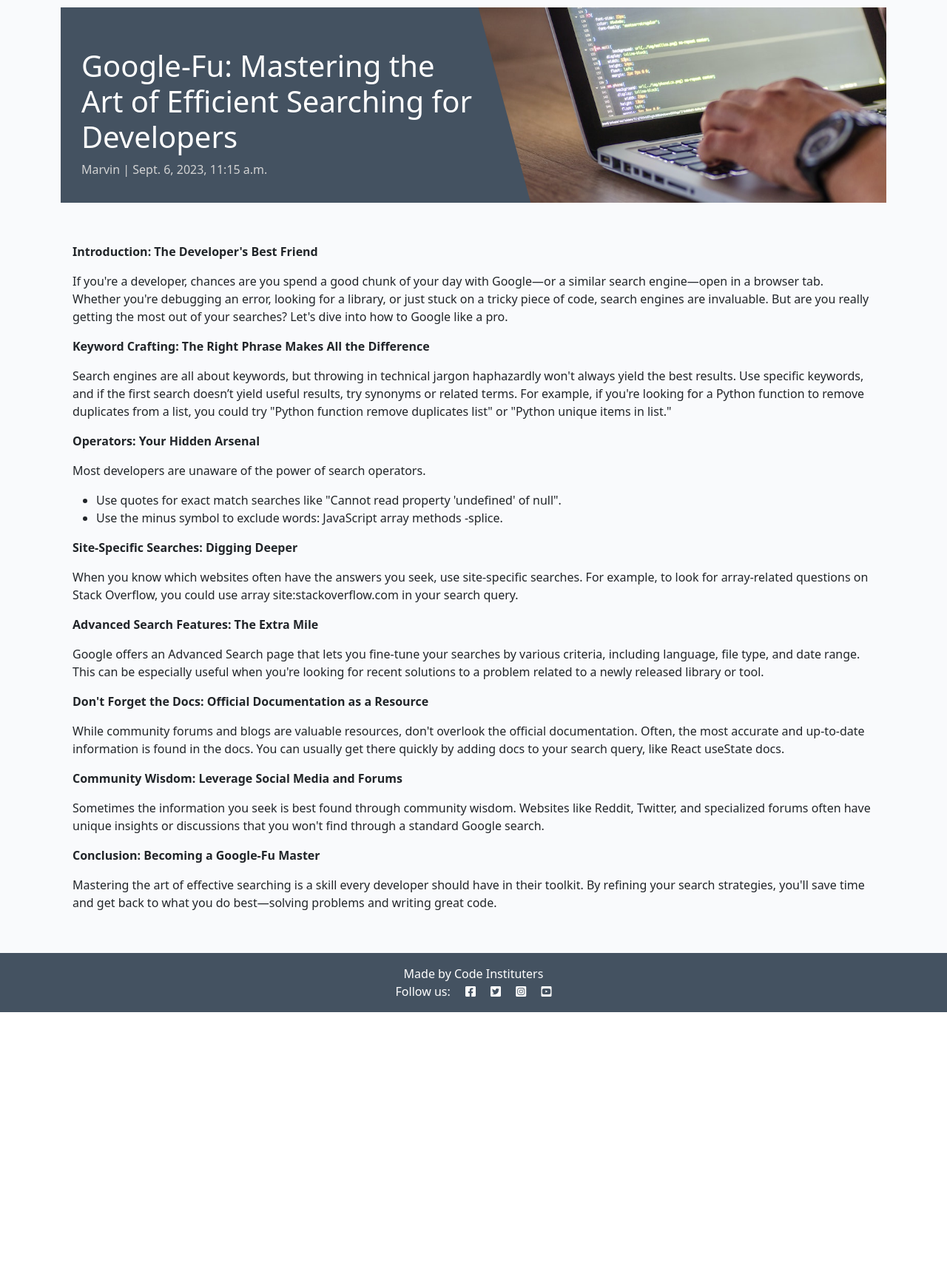
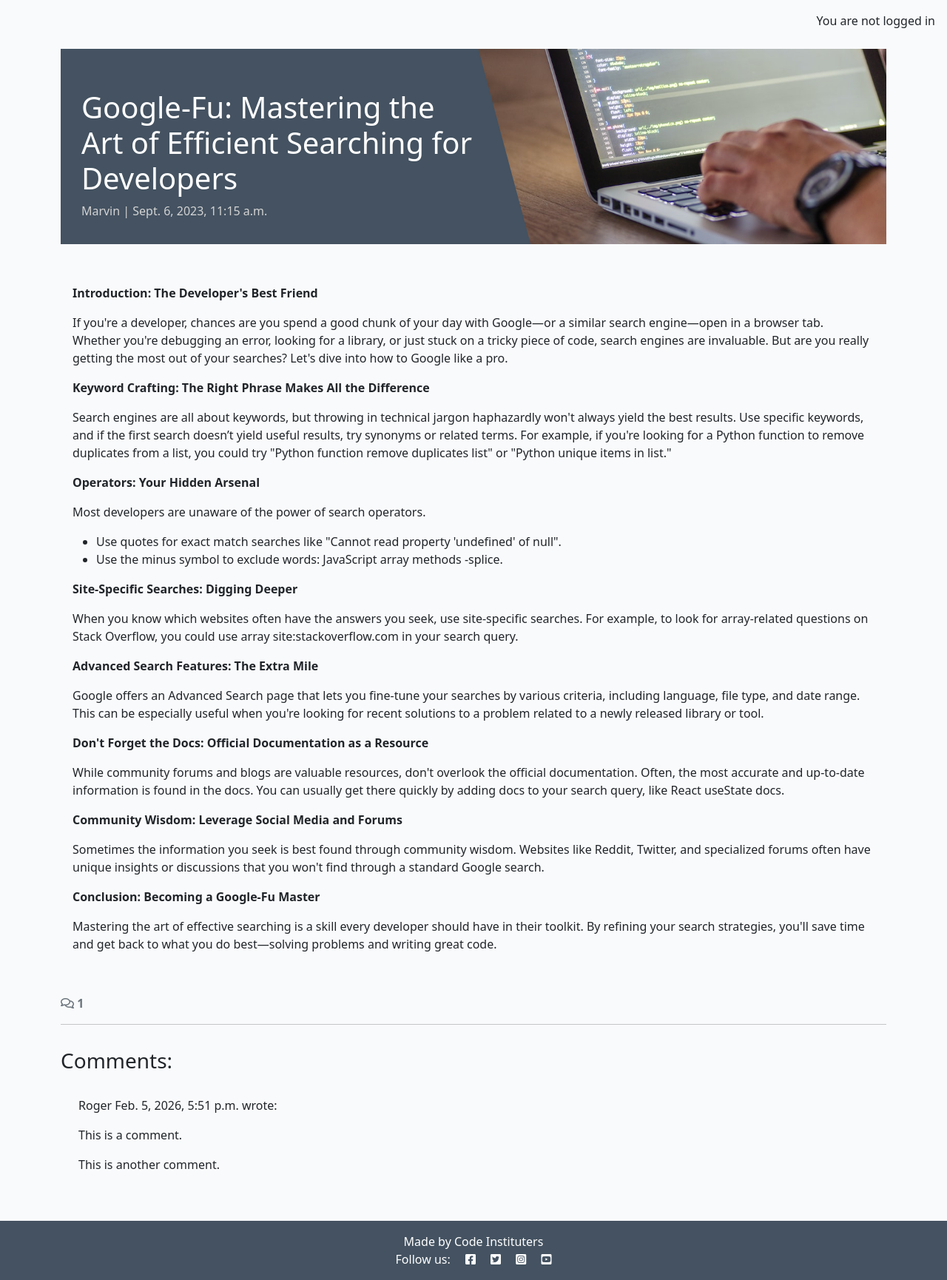
Before and after one commit to Shieldsx/codestar_blog, a Django app: a page that uses templates/base.html in a window 1280 px wide. Shown: the part 60-1790 px from the top of the page at 74% size. Before the commit the page ends 1428 px from the top, so only its background shows below. Run offline with Django 4.2, Linux system fonts and the light colour scheme; data comes from the database, SQL or seed files in the repository; both versions use the stored data as it was after the commit.

Commit message:
Added comments

```diff
--- a/blog/templates/blog/post_detail.html
+++ b/blog/templates/blog/post_detail.html
@@ -29,6 +29,48 @@
             </div>
         </div>
     </div>
+    <!-- Displaying count of comments -->
+  <div class="row">
+    <div class="col-12">
+      <strong class="text-secondary">
+        <i class="far fa-comments"></i> {{ comment_count }}
+      </strong>
+    </div>
+    <div class="col-12">
+      <hr>
+    </div>
+  </div>
+  <!-- Displaying Comments -->
+  <div class="row">
+    <div class="col-md-8 card mb-4  mt-3 ">
+      <h3>Comments:</h3>
+      <div class="card-body">
+        <!-- We want a for loop inside the empty control tags
+          to iterate through each comment in comments -->
+        {% for comment in comments %}
+        <div class="p-2 comments
+          {% if not comment.approved and comment.author == user %}
+          faded{% elif not comment.approved %} d-none{% endif %}">
+          <p class="font-weight-bold">
+            {{ comment.author }}
+            <span class="font-weight-normal">
+              {{ comment.created_on }}
+            </span> wrote:
+          </p>
+          <div id="comment{{ comment.id }}">
+            {{ comment.body | linebreaks }}
+          </div>
+          {% if not comment.approved and comment.author == user %}
+          <p class="approval">
+            This comment is awaiting approval
+          </p>
+          {% endif %}
+        </div>
+        <!-- Our for loop ends here -->
+        {% endfor %}
+      </div>
+    </div>
+  </div>
 </div>
 
 {% endblock content %}
--- a/blog/views.py
+++ b/blog/views.py
@@ -1,5 +1,6 @@
 from django.shortcuts import render, get_object_or_404
 from django.views import generic
+from requests import post
 from .models import Post
 
 # Create your views here.
@@ -24,9 +25,15 @@ def post_detail(request, slug):
 
     queryset = Post.objects.filter(status=1)
     post = get_object_or_404(queryset, slug=slug)
+    comments = post.comments.all().order_by("-created_on")
+    comment_count = post.comments.filter(approved=True).count()
 
     return render(
         request,
         "blog/post_detail.html",
-        {"post": post}
+        {
+            "post": post,
+            "comments": comments,
+            "comment_count": comment_count,
+        },
     )
--- a/codestar/settings.py
+++ b/codestar/settings.py
@@ -28,7 +28,7 @@ TEMPLATES_DIR = os.path.join(BASE_DIR, 'templates')
 SECRET_KEY = 'django-insecure-f2ue6q_e^&*8i17u+9h#b%_$p^z@1@46rauf+7#akiz5^2vm2n'
 
 # SECURITY WARNING: don't run with debug turned on in production!
-DEBUG = False
+DEBUG = True
 
 ALLOWED_HOSTS = [
     "localhost",
--- a/templates/base.html
+++ b/templates/base.html
@@ -78,6 +78,11 @@
     </nav>
 
     <main class="flex-shrink-0 main-bg">
+        {% if user.is_authenticated %}
+        <p class="text-end m-3">You are logged in as {{ user }}</p>
+        {% else %}
+        <p class="text-end m-3">You are not logged in</p>
+        {% endif %}
 
         {% block content %}
         <!-- Content Goes here -->
```
Also changed, not shown: templates/account/signup.html (+31 -14 lines), db.sqlite3.
